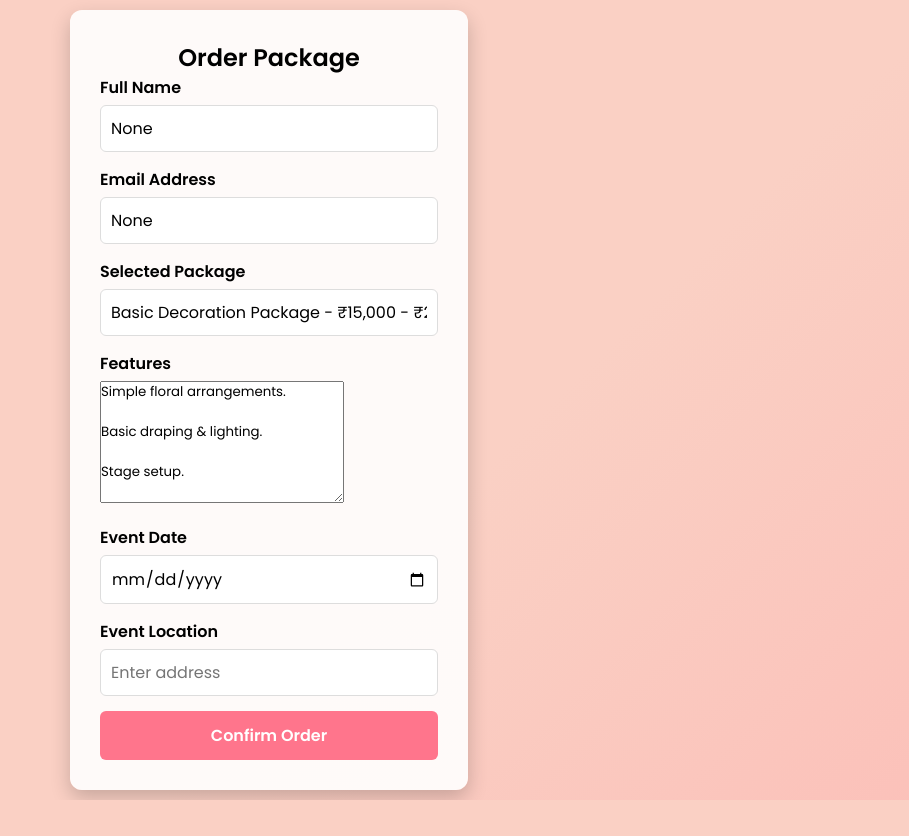
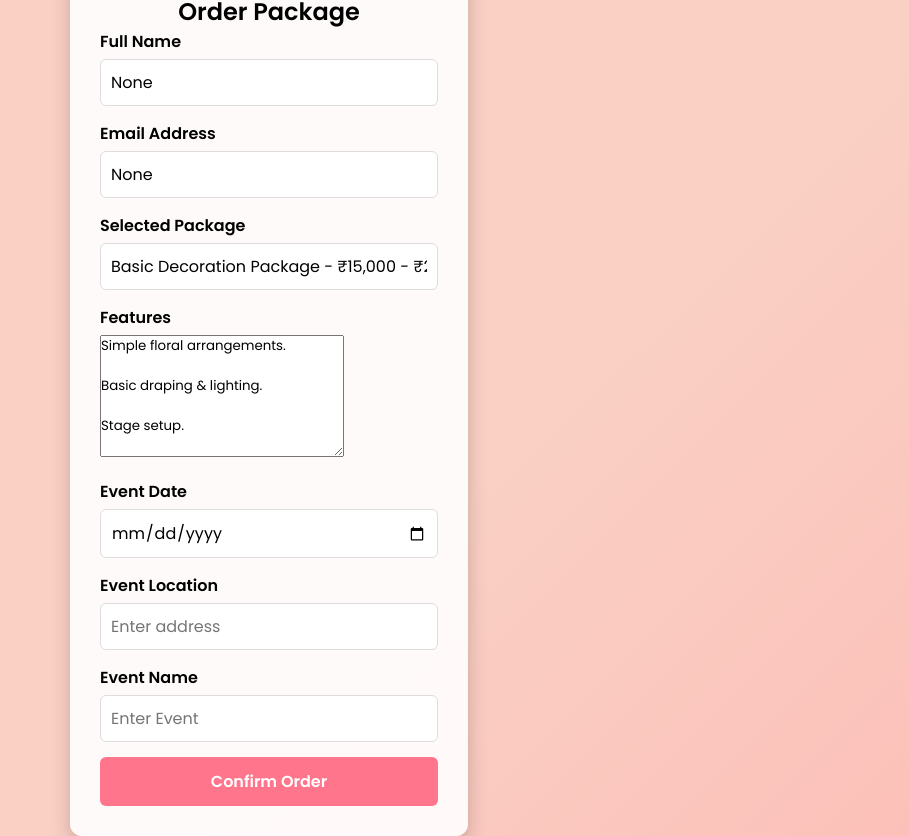
Before and after one commit to KAVI7871281698/Event-Management-system-website, a Django app: page /booked/6/ in a window 1280 px wide. Shown: the whole page, without its empty margins (371-1280 px from the left). Before the commit the page ends 800 px from the top, so only its background shows below. Run offline with Django 5.2, Linux system fonts and the light colour scheme; data comes from the database, SQL or seed files in the repository; both versions use the stored data as it was after the commit.

Commit message:
The event_name are added

```diff
--- a/myproject/myapp/models.py
+++ b/myproject/myapp/models.py
@@ -45,6 +45,7 @@ class order(models.Model):
    plans = models.CharField(max_length=50)
    location = models.TextField(null=True)
    event_date = models.DateTimeField(null=True)
+   event_name = models.CharField(max_length=50, null=True)
    features = models.TextField(null=True)
    event = models.ForeignKey(package, on_delete=models.CASCADE)
    order_date = models.DateTimeField(auto_now_add=True)
--- a/myproject/myapp/templates/booked.html
+++ b/myproject/myapp/templates/booked.html
@@ -132,6 +132,11 @@ input {
                 <input type="text" id="address" class="address" name="address" placeholder="Enter address" required>
             </div>
 
+            <div class="form-group">
+                <label for="address">Event Name</label>
+                <input type="text" id="address" class="address" name="event_name" placeholder="Enter Event" required>
+            </div>
+
             <button type="submit" class="btn">Confirm Order</button>
         </form>
     </div>
--- a/myproject/myapp/templates/order_dashboard.html
+++ b/myproject/myapp/templates/order_dashboard.html
@@ -34,6 +34,7 @@
                         <th>Event Location</th>
                         <th>Features</th>
                         <th>Order Date</th>
+                        <th>Event Name</th>
                     </tr>
                 </thead>
                 <tbody>
@@ -46,6 +47,7 @@
                         <td>₹{{ i.location}}</td>
                         <td>{{ i.features }}</td>
                         <td>{{ i.order_date }}</td>
+                        <td>{{ i.event_name }}</td>
                     </tr>
                     {% endfor %}
                 </tbody>
--- a/myproject/myapp/views.py
+++ b/myproject/myapp/views.py
@@ -130,12 +130,13 @@ def confirm_order(request,id):
     if request.method == 'POST':
         location = request.POST['address']
         event_date = request.POST['date']
+        event_name = request.POST['event_name']
         orders = package.objects.get(id=id)
         name = request.session.get('name')
         email = request.session.get('email')
         plans = orders.package_name
         features = orders.features
-        store = order(location=location,event_date=event_date,name=name,email=email,plans=plans,features=features,event=orders)
+        store = order(location=location,event_date=event_date,name=name,email=email,plans=plans,features=features,event=orders,event_name=event_name)
         store.save()
     view = order.objects.filter(email=email).last()
     return render(request,'confirm_order.html',{'show':view})
```
Also changed, not shown: myproject/mariya.sqlite3, myproject/myapp/migrations/0007_order_event_name_alter_order_order_month.py (added).
